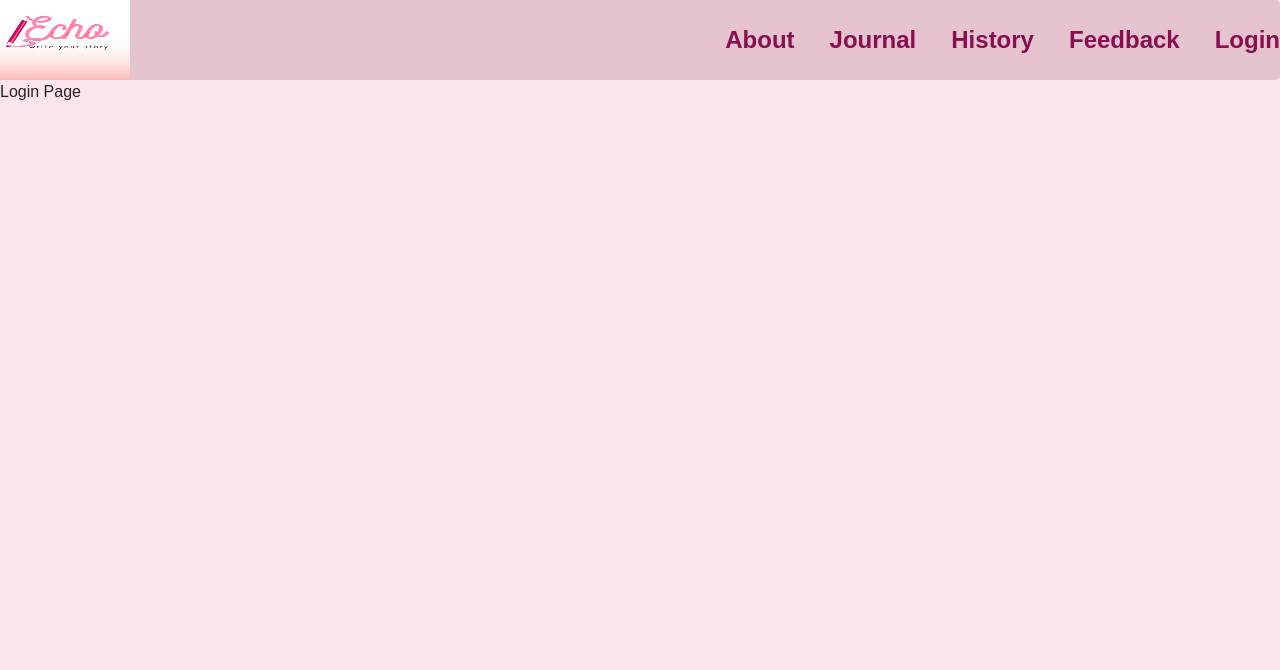
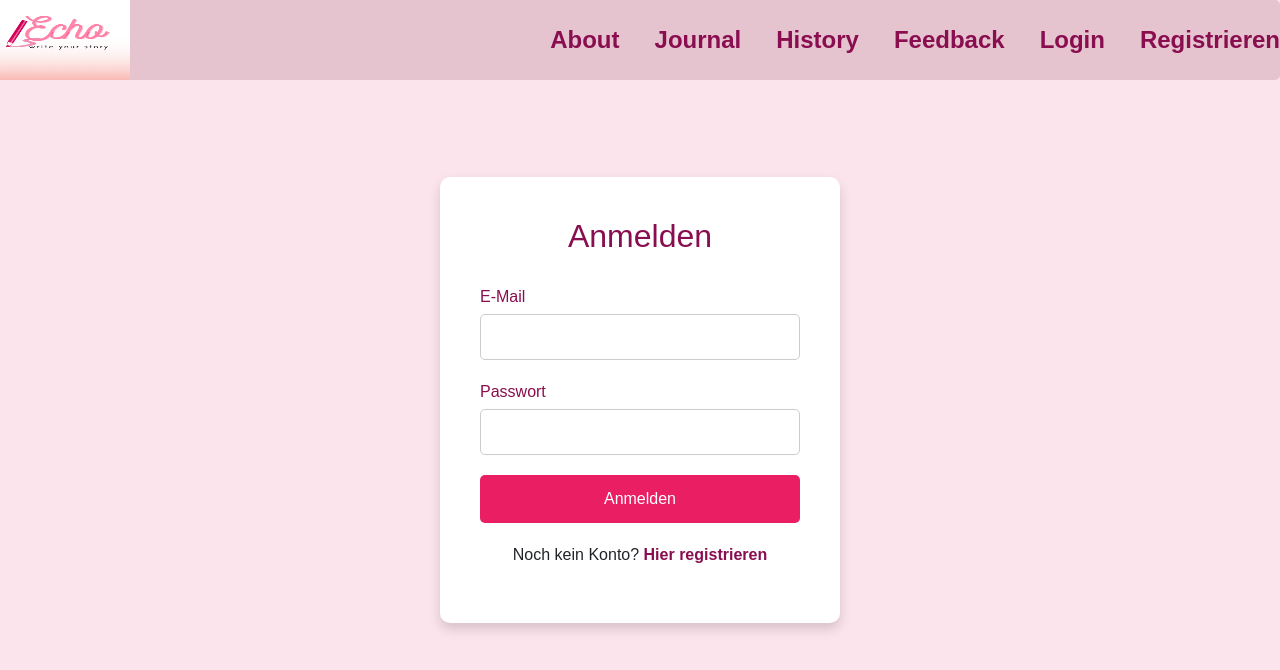
Before and after one commit to brielmohoms/Tagebuch, a React (Create React App) app in the folder tagebuch-frontend/: page /login in a window 1280 px wide. Shown: the top 670 px of the page. Built offline with nearby package versions, Linux system fonts and the light colour scheme; a web font is replaced by a local one.

Commit message:
Add login and register pages

```diff
--- a/tagebuch-frontend/src/App.js
+++ b/tagebuch-frontend/src/App.js
@@ -6,6 +6,7 @@ import Journal from './Journal/journal';
 import History from './History/history';
 import Feedback from './Feedback/feedback';
 import Login from './Login/login';
+import Register from './Register/register';
 
 function App() {
   return (
@@ -18,6 +19,7 @@ function App() {
           <Route path="/history" element={<History />} />
           <Route path="/feedback" element={<Feedback />} />
           <Route path="/login" element={<Login />} />
+          <Route path="/register" element={<Register />} />
         </Routes>
       </Layout>
     </Router>
--- /dev/null
+++ b/tagebuch-frontend/src/Login/login.css
@@ -0,0 +1,70 @@
+.auth-container {
+    display: flex;
+    justify-content: center;
+    align-items: center;
+    min-height: 80vh;
+    background-color: #fce4ec;
+  }
+
+  .auth-form {
+    background-color: #fff;
+    padding: 40px;
+    border-radius: 10px;
+    box-shadow: 0px 6px 12px rgba(0, 0, 0, 0.15);
+    width: 100%;
+    max-width: 400px;
+  }
+
+  .auth-title {
+    font-size: 2rem;
+    color: #880e4f;
+    margin-bottom: 30px;
+    text-align: center;
+  }
+
+  .auth-field {
+    margin-bottom: 20px;
+  }
+
+  .auth-field label {
+    display: block;
+    margin-bottom: 5px;
+    color: #880e4f;
+  }
+
+  .auth-field input {
+    width: 100%;
+    padding: 10px;
+    border: 1px solid #ccc;
+    border-radius: 5px;
+  }
+
+  .auth-button {
+    width: 100%;
+    padding: 12px;
+    background-color: #e91e63;
+    color: #fff;
+    border: none;
+    border-radius: 5px;
+    font-size: 1rem;
+    cursor: pointer;
+  }
+
+  .auth-button:hover {
+    background-color: #c2185b;
+  }
+
+  .auth-switch {
+    margin-top: 20px;
+    text-align: center;
+  }
+
+  .auth-switch a {
+    color: #880e4f;
+    text-decoration: none;
+    font-weight: bold;
+  }
+
+  .auth-switch a:hover {
+    color: #c2185b;
+  }
--- a/tagebuch-frontend/src/Login/login.js
+++ b/tagebuch-frontend/src/Login/login.js
@@ -1,7 +1,47 @@
-import React from 'react';
+import React, { useState } from 'react';
+import { Link } from 'react-router-dom';
+import './login.css';
 
 const Login = () => {
-  return <div>Login Page</div>;
+  const [email, setEmail] = useState('');
+  const [password, setPassword] = useState('');
+
+  const handleSubmit = (e) => {
+    e.preventDefault();
+    // Hier kannst du die Login-Logik implementieren
+  };
+
+  return (
+    <div className="auth-container">
+      <form className="auth-form" onSubmit={handleSubmit}>
+        <h2 className="auth-title">Anmelden</h2>
+        <div className="auth-field">
+          <label>E-Mail</label>
+          <input
+            type="email"
+            value={email}
+            onChange={(e) => setEmail(e.target.value)}
+            required
+          />
+        </div>
+        <div className="auth-field">
+          <label>Passwort</label>
+          <input
+            type="password"
+            value={password}
+            onChange={(e) => setPassword(e.target.value)}
+            required
+          />
+        </div>
+        <button type="submit" className="auth-button">
+          Anmelden
+        </button>
+        <p className="auth-switch">
+          Noch kein Konto? <Link to="/register">Hier registrieren</Link>
+        </p>
+      </form>
+    </div>
+  );
 };
 
 export default Login;
--- /dev/null
+++ b/tagebuch-frontend/src/Login/register.css
@@ -0,0 +1,45 @@
+/* Du kannst die gleichen Styles wie in login.css verwenden */
+
+.auth-container {
+    /* Gleich wie in login.css */
+  }
+
+  .auth-form {
+    /* Gleich wie in login.css */
+  }
+
+  .auth-title {
+    /* Gleich wie in login.css */
+  }
+
+  .auth-field {
+    /* Gleich wie in login.css */
+  }
+
+  .auth-field label {
+    /* Gleich wie in login.css */
+  }
+
+  .auth-field input {
+    /* Gleich wie in login.css */
+  }
+
+  .auth-button {
+    /* Gleich wie in login.css */
+  }
+
+  .auth-button:hover {
+    /* Gleich wie in login.css */
+  }
+
+  .auth-switch {
+    /* Gleich wie in login.css */
+  }
+
+  .auth-switch a {
+    /* Gleich wie in login.css */
+  }
+
+  .auth-switch a:hover {
+    /* Gleich wie in login.css */
+  }
--- a/tagebuch-frontend/src/Navbar/navbar.js
+++ b/tagebuch-frontend/src/Navbar/navbar.js
@@ -20,6 +20,8 @@ const Navbar = () => {
         <li><a href="/history">History</a></li>
         <li><a href="/feedback">Feedback</a></li>
         <li><a href="/login">Login</a></li>
+        <li><a href="/register">Registrieren</a></li>
+
       </ul>
     </nav>
   );
```
Also changed, not shown: tagebuch-frontend/src/Login/register.js (+52 -2 lines).
